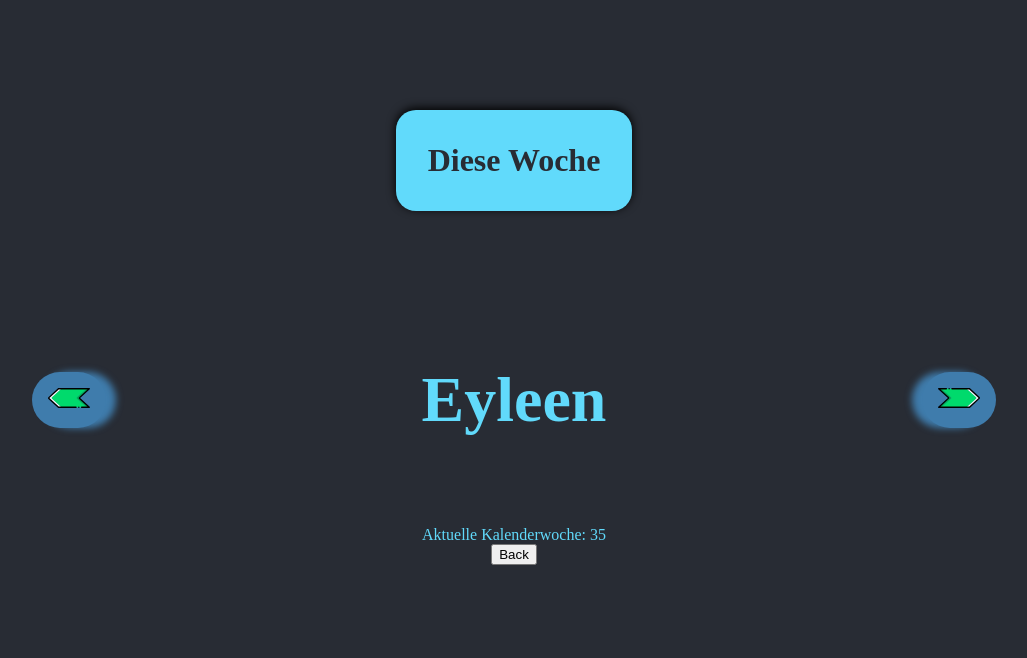
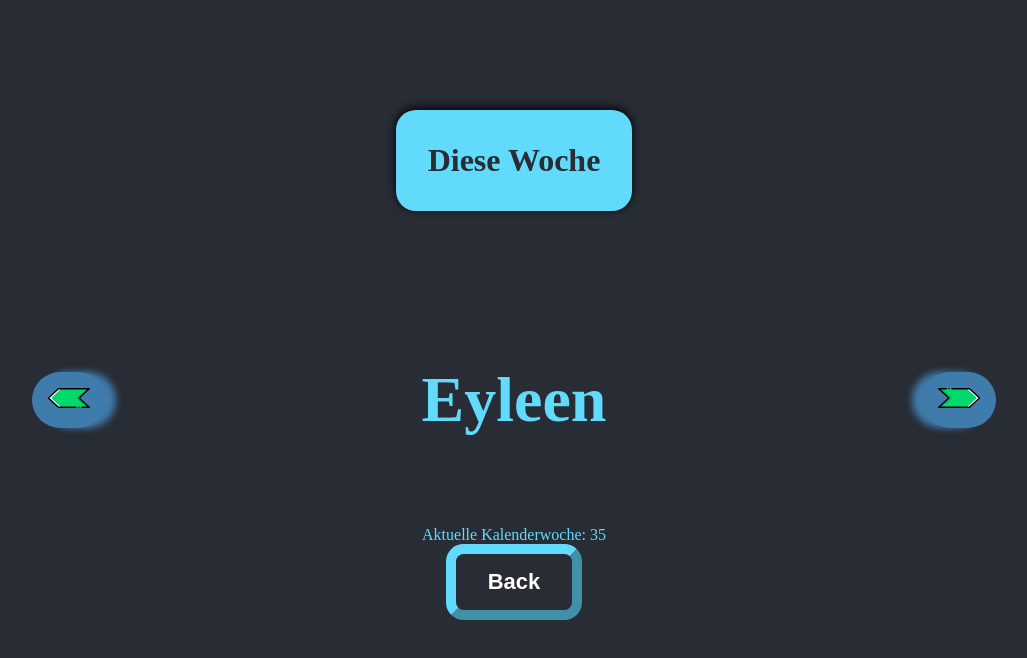
Before and after one commit to CivanErbay/flatmateZ, a React (Create React App) app: page /whosnext in a window 1280 px wide. Shown: the top 658 px of the page, without its empty margins (126-1153 px from the left). Built offline with nearby package versions, Linux system fonts and the light colour scheme; no server answers; the database is empty; a web font is replaced by a local one.

Commit message:
Add Button Styling

```diff
--- a/src/components/BackButton.jsx
+++ b/src/components/BackButton.jsx
@@ -1,5 +1,6 @@
 import React from 'react'
 import { useHistory} from "react-router-dom";
+import '../styling/BackButton.scss'
 
 export default function BackButton() {
 
@@ -12,7 +13,7 @@ export default function BackButton() {
 
     return (
         <div>
-            <button onClick={routeBack}>Back</button>
+            <button className="back-button" onClick={routeBack}>Back</button>
         </div>
     )
 }
--- /dev/null
+++ b/src/styling/BackButton.scss
@@ -0,0 +1,14 @@
+.back-button {
+    background-color: #282c34; /* Green */
+    color: white;
+    padding: 15px 32px;
+    text-align: center;
+    text-decoration: none;
+    display: inline-block;
+    font-size: 22px;
+    font-weight: bold;
+    border-color: #61dafb;
+    border-width: 10px;
+    border-radius: .8em;
+    cursor: pointer;
+}
```
